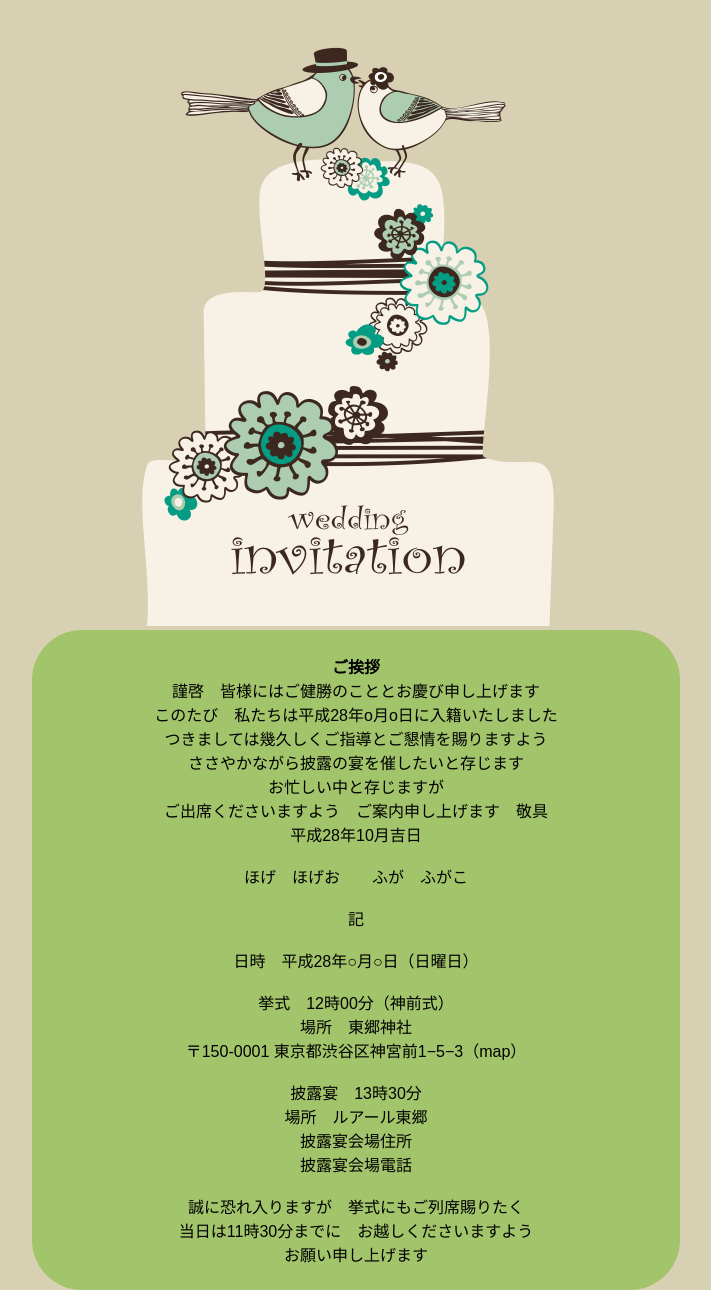
After one commit to atago0129/happy-wedding, a PHP site: page /templates/invitation.html in a window 1280 px wide. The commit adds this page. Shown: the whole page, without its empty margins (284-995 px from the left). Run offline with PHP 8.4, Linux system fonts and the light colour scheme.

Commit message:
招待状ページ作成

```diff
--- a/public/css/acolish.css
+++ b/public/css/acolish.css
@@ -40,77 +40,30 @@ li {
     right: 0;
     top: 20px;
     margin: 0 auto;
+    background-color: #d8d0b2;
 }
 
-.itemList {
+.content {
     display: flex;
     display: -webkit-flex;
+    justify-content: center;
+    -webkit-justify-content: center;
     flex-wrap: wrap;
     -webkit-flex-wrap: wrap;
+    -webkit-align-items: center;
+    align-items: center;
 }
 
-.itemList li {
-    padding: 5px;
+.mainIcon {
+    margin-right: 16px;
+    max-width: 480px;
+    max-height: 606px;
 }
 
-.itemList li figure {
-    width: 360px;
+.invitationMessage {
+    text-align: center;
+    padding: 24px;
+    background-color: #a2c46b;
+    border-radius: 50px;
+    min-width: 600px;
 }
-
-.itemList li figure img {
-    width: 100%;
-}
-
-@media screen and (max-width: 1000px){
-    .itemList {
-        /*-webkit-flex-direction: column;*/
-        /*flex-direction: column;*/
-    }
-}
-
-.modalSelectButtons {
-    display: flex;
-    display: -webkit-flex;
-    flex-wrap: wrap;
-    -webkit-flex-wrap: wrap;
-    flex: 1;
-    -webkit-flex: 1;
-    justify-content: space-around;
-    -webkit-justify-content: space-around;
-}
-
-.modalSelectButtons li {
-    flex-grow: 1;
-    -webkit-flex-grow: 1;
-}
-
-.modalSelectButtons li p {
-    padding-bottom: 8px;
-    cursor: pointer;
-    text-align: center;
-    color: #8c8c8c;
-}
-
-.modalSelectButtons li p:hover {
-    color: #000;
-    font-weight: bold;
-}
-
-.modalTitle {
-    margin: 20px 20px 0 20px;
-}
-
-.modalDescription {
-    margin: 0 20px;
-}
-
-h2.modalDescription {
-    text-align: center;
-    margin-top: 10px;
-    margin-bottom: 10px;
-}
-
-.modalImage {
-    display: block;
-    margin: 10px auto;
-}
--- a/templates/index.html
+++ b/templates/index.html
@@ -4,6 +4,7 @@
         <meta charset="utf-8"/>
         <title>Slim 3</title>
         <link rel="stylesheet" type="text/css" href="../public/css/acolish.css" />
+        <link rel="stylesheet" type="text/css" href="../public/css/list.css" />
     </head>
     <body>
     <div id="container" class="main"></div>
--- /dev/null
+++ b/templates/invitation.html
@@ -0,0 +1,46 @@
+<!DOCTYPE html>
+<html lang="en">
+<head>
+    <meta charset="UTF-8">
+    <title>ご招待状</title>
+    <link rel="stylesheet" type="text/css" href="../public/css/acolish.css" />
+</head>
+<body class="main">
+<div class="content">
+    <div>
+        <img class="mainIcon" src="../public/img/icon/01.png">
+    </div>
+    <div class="invitationMessage">
+        <h1>ご挨拶</h1>
+        <ul>
+            <li>謹啓　皆様にはご健勝のこととお慶び申し上げます</li>
+            <li>このたび　私たちは平成28年o月o日に入籍いたしました</li>
+            <li>つきましては幾久しくご指導とご懇情を賜りますよう</li>
+            <li>ささやかながら披露の宴を催したいと存じます</li>
+            <li>お忙しい中と存じますが</li>
+            <li>ご出席くださいますよう　ご案内申し上げます　敬具</li>
+            <li>平成28年10月吉日</li>
+            <li>&nbsp;</li>
+            <li>ほげ　ほげお　　ふが　ふがこ</li>
+            <li>&nbsp;</li>
+            <li>記</li>
+            <li>&nbsp;</li>
+            <li>日時　平成28年○月○日（日曜日）</li>
+            <li>&nbsp;</li>
+            <li>挙式　12時00分（神前式）</li>
+            <li>場所　東郷神社</li>
+            <li>〒150-0001 東京都渋谷区神宮前1−5−3（<a href="https://goo.gl/maps/D2PV6kxCvV52" target="_blank">map</a>）</li>
+            <li>&nbsp;</li>
+            <li>披露宴　13時30分</li>
+            <li>場所　ルアール東郷</li>
+            <li>披露宴会場住所</li>
+            <li>披露宴会場電話</li>
+            <li>&nbsp;</li>
+            <li>誠に恐れ入りますが　挙式にもご列席賜りたく</li>
+            <li>当日は11時30分までに　お越しくださいますよう</li>
+            <li>お願い申し上げます</li>
+        </ul>
+    </div>
+</div>
+</body>
+</html>
```
Also changed, not shown: public/css/list.css (added, +72 -0 lines), public/img/icon/01.png (added).
